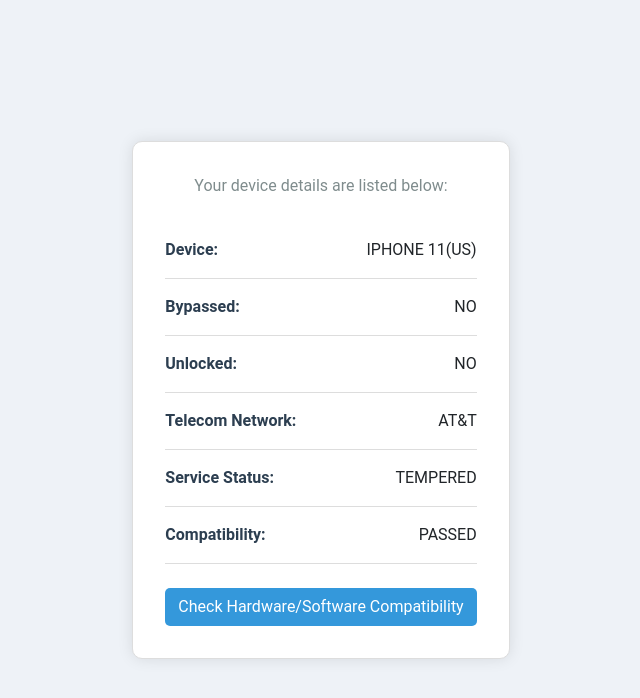
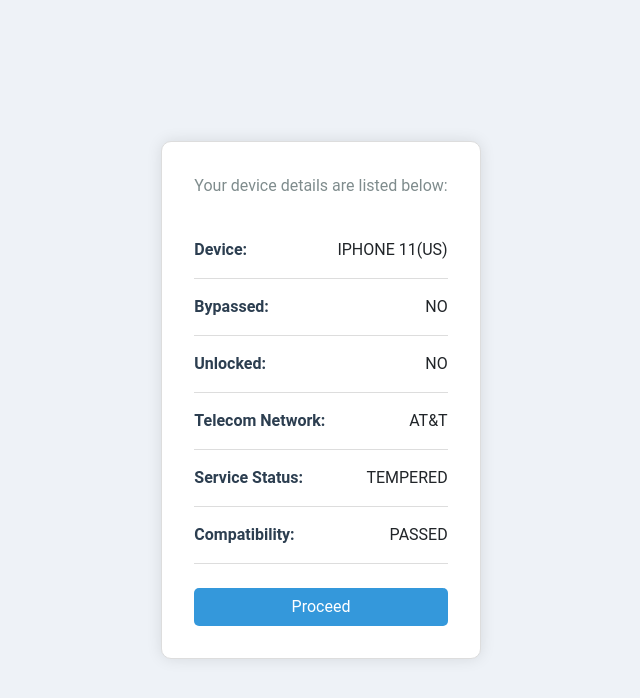
Before and after one commit to iammegaladon/forfce, a plain HTML site: page device.html in a window 1280 px wide. Shown: the whole page, without its empty margins (319-959 px from the left). Drawn offline with nearby package versions, Linux system fonts and the light colour scheme.

Commit message:
Update device.html

```diff
--- a/device.html
+++ b/device.html
@@ -102,7 +102,7 @@
                 <strong>Compatibility:</strong>
                 <span>PASSED</span>
             </div>
-            <button type="button" class="btn btn-custom btn-block mt-4" onclick="checkCompatibility()">Check Hardware/Software Compatibility</button>
+            <button type="button" class="btn btn-custom btn-block mt-4" onclick="checkCompatibility()">Proceed</button>
         </div>
     </div>
 
```
